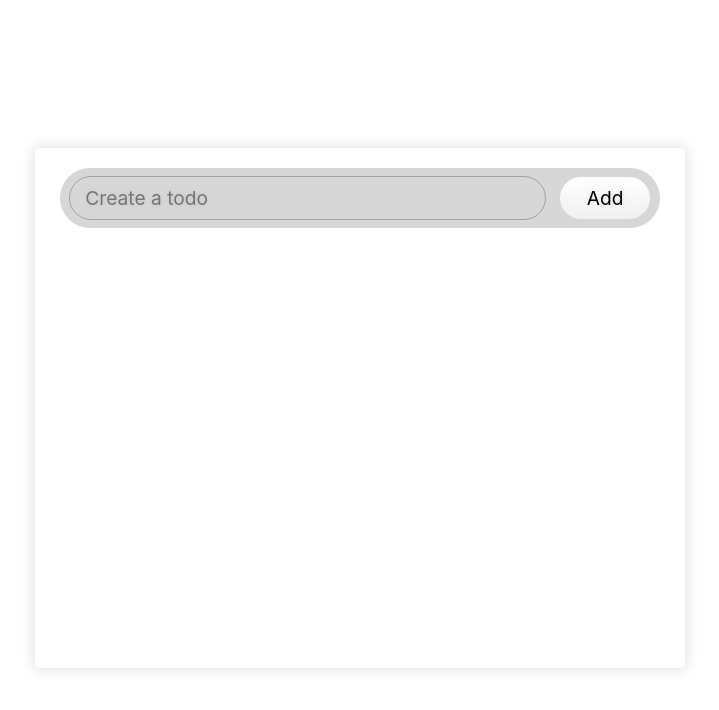
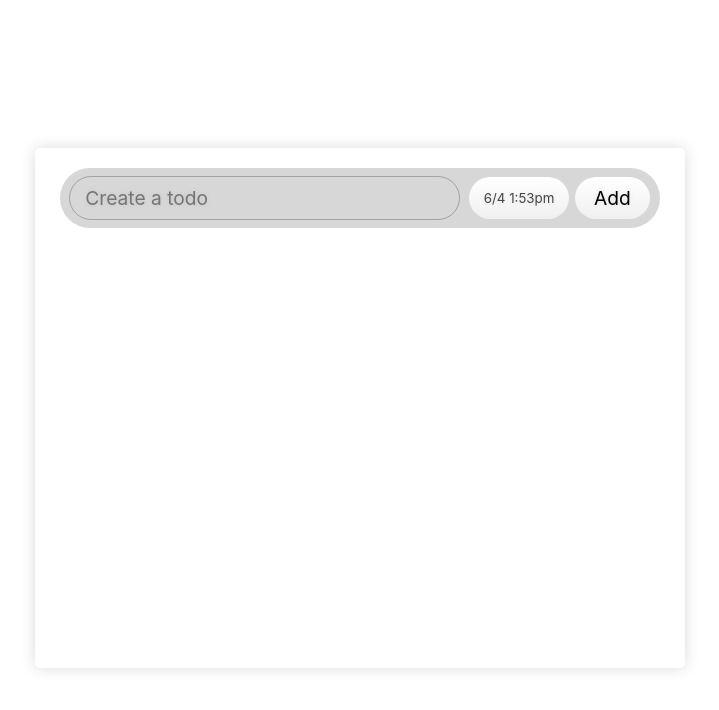
Before and after one commit to raglandconnor/personal-todo-app, a React (Vite) app: page / in a window 1280 px wide. Shown: the top 710 px of the page, without its empty margins (280-999 px from the left). Built offline with nearby package versions, Linux system fonts and the light colour scheme.

Commit message:
Added datetime selector in the input selection

```diff
--- a/src/components/TodoForm/TodoForm.css
+++ b/src/components/TodoForm/TodoForm.css
@@ -18,7 +18,7 @@
   border: none;
   height: 40px;
   width: 90%;
-  margin-right: 15px;
+  margin-right: 10px;
   font-family: Inter, system-ui, Avenir, Helvetica, Arial, sans-serif;
   text-shadow: 0 0 5px rgba(0, 0, 0, 0.1);
   padding-left: 15px;
@@ -30,10 +30,64 @@
   outline: 1px solid rgba(0, 0, 0, 0.25);
 }
 
+/* Help with datepicker toggle button: https://dev.to/codeclown/styling-a-native-date-input-into-a-custom-no-library-datepicker-2in */
+
+.datepicker-toggle {
+  height: 42px;
+  width: 140px;
+  position: relative;
+  margin-right: 6px;
+}
+
+.datepicker-toggle:active .datepicker-toggle-button {
+  background: linear-gradient(to top, #ffffff, #f0f0f0);
+}
+
+.datepicker-toggle-button {
+  position: absolute;
+  width: 100%;
+  height: 100%;
+  border-radius: 50px;
+  border: none;
+  cursor: pointer;
+  text-shadow: 0 0 5px rgba(0, 0, 0, 0.1);
+  background: linear-gradient(to top, #f0f0f0, #ffffff);
+  font-family: Inter, system-ui, Avenir, Helvetica, Arial, sans-serif;
+  color: rgb(69, 69, 69);
+  transition: 0.15s ease;
+}
+
+.datepicker-toggle:hover .datepicker-toggle-button {
+  font-size: 0.875rem;
+  color: black;
+}
+
+.datepicker-input {
+  position: absolute;
+  left: 0;
+  top: 0;
+  width: 100%;
+  height: 100%;
+  opacity: 0;
+  cursor: pointer;
+  box-sizing: border-box;
+}
+
+.datepicker-input::-webkit-calendar-picker-indicator {
+  position: absolute;
+  left: 0;
+  top: 0;
+  width: 100%;
+  height: 100%;
+  margin: 0;
+  padding: 0;
+  cursor: pointer;
+}
+
 .todo-submit {
   font-family: Inter, system-ui, Avenir, Helvetica, Arial, sans-serif;
   border: none;
-  height: 70%;
+  height: 42px;
   width: 100px;
   border-radius: 50px;
   cursor: pointer;
--- a/src/components/TodoForm/TodoForm.jsx
+++ b/src/components/TodoForm/TodoForm.jsx
@@ -4,16 +4,49 @@ import { nanoid } from "nanoid";
 
 function TodoForm({ todos, setTodos }) {
   const [input, setInput] = useState("");
+  const [date, setDate] = useState(() => {
+    const currentDate = new Date();
+    currentDate.setSeconds(0);
+    return currentDate;
+  });
+
+  const formatDateTime = (date) => {
+    const month = date.getMonth() + 1;
+    const day = date.getDate();
+    let hours = date.getHours();
+    const minutes = date.getMinutes();
+    const ampm = hours >= 12 ? "pm" : "am";
+
+    hours = hours % 12;
+    hours = hours ? hours : 12;
+
+    const formattedMinutes = minutes < 10 ? "0" + minutes : minutes;
+
+    return `${month}/${day} ${hours}:${formattedMinutes}${ampm}`;
+  };
+
   const inputRef = useRef(null);
 
   useEffect(() => {
     inputRef.current.focus();
   }, []);
 
+  const getStringDate = () => {
+    const timezoneOffset = date.getTimezoneOffset() * 60000;
+    const localISOTime = new Date(date - timezoneOffset)
+      .toISOString()
+      .slice(0, 16);
+    return localISOTime;
+  };
+
   const handleChange = (e) => {
-    const { value } = e.target;
+    const { value, name } = e.target;
 
-    setInput(value);
+    if (name === "text") {
+      setInput(value);
+    } else if (name === "date") {
+      setDate(new Date(value));
+    }
   };
 
   const handleSubmit = (e) => {
@@ -40,8 +73,21 @@ function TodoForm({ todos, setTodos }) {
         placeholder="Create a todo"
         value={input}
         onChange={handleChange}
+        name="text"
         ref={inputRef}
       />
+      <span className="datepicker-toggle">
+        <button className="datepicker-toggle-button">
+          {formatDateTime(date)}
+        </button>
+        <input
+          type="datetime-local"
+          className="datepicker-input"
+          value={getStringDate()}
+          name="date"
+          onChange={handleChange}
+        />
+      </span>
       <button className="todo-submit">Add</button>
     </form>
   );
```
